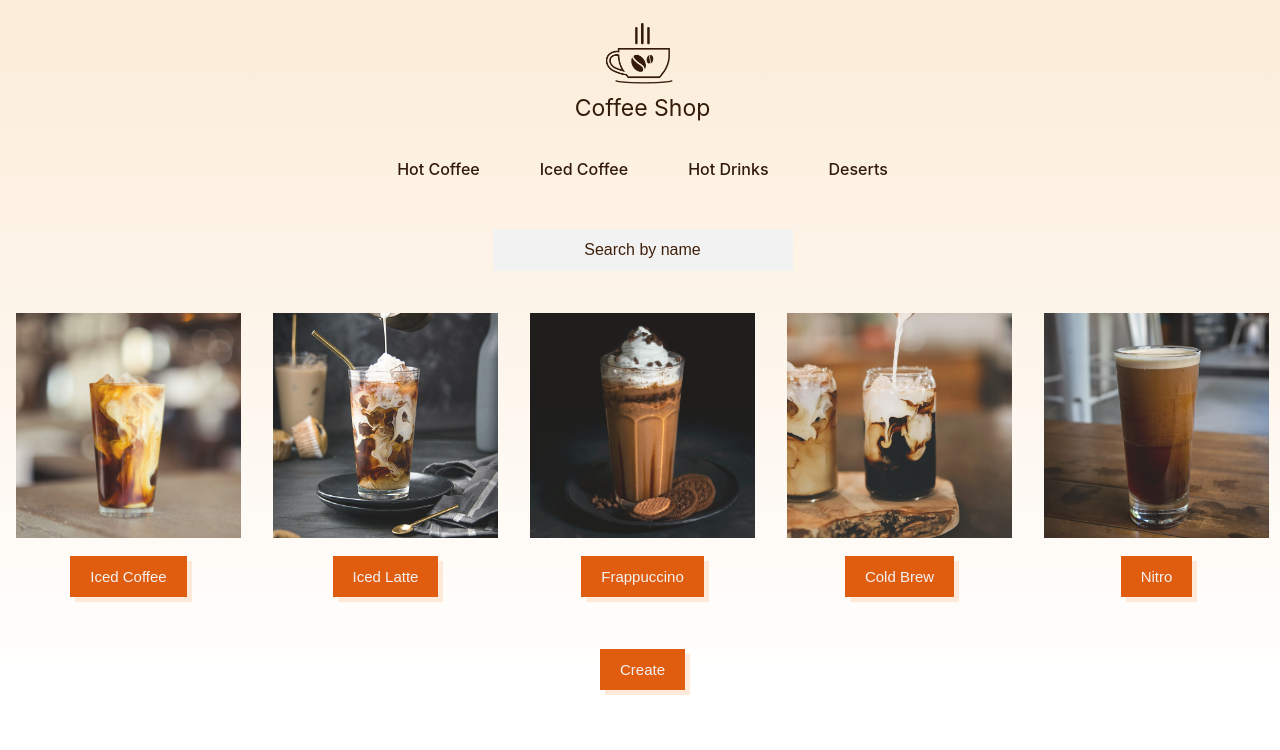
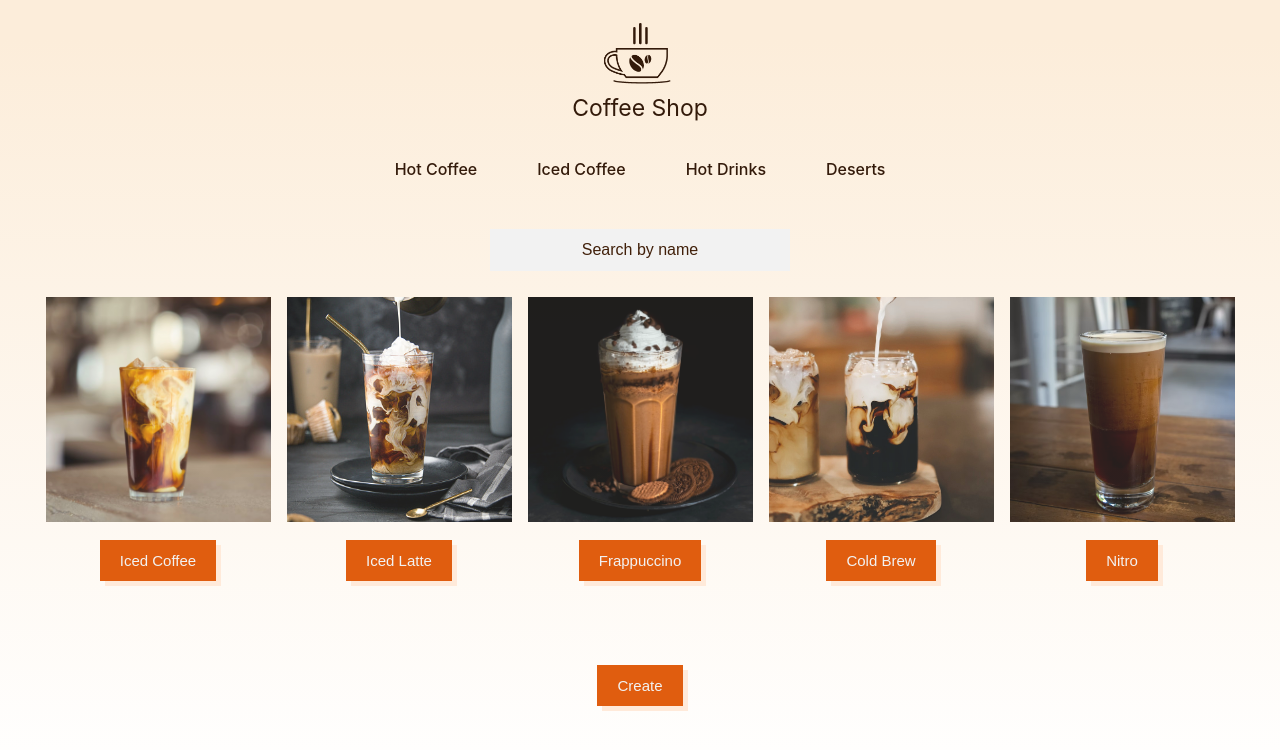
Before and after one commit to alexandrumihaessignant/coffee, a React (Create React App) app: page / in a window 1280 px wide. Shown: the top 750 px of the page. Built offline with nearby package versions, Linux system fonts and the light colour scheme; no server answers.

Commit message:
feature: Fetch items from Sample APIs

```diff
--- a/src/components/molecules/body/Item.jsx
+++ b/src/components/molecules/body/Item.jsx
@@ -11,7 +11,8 @@ const Item = (props) => {
     props.updateActiveView({
       activeView: ActiveView.Preview,
       previewTitle: props.title,
-      previewImgSrc: props.imgSrc
+      previewImgSrc: props.imgSrc,
+      previewDescription: props.description
     });
   }
 
--- a/src/components/molecules/body/Item.style.jsx
+++ b/src/components/molecules/body/Item.style.jsx
@@ -1,8 +1,6 @@
 import styled from 'styled-components';
 
 export const Item = styled.li`
-  margin: 0 1rem;
-
   display: flex;
   flex-direction: column;
   align-items: center;
--- a/src/components/molecules/body/ItemList.jsx
+++ b/src/components/molecules/body/ItemList.jsx
@@ -11,6 +11,7 @@ const ItemList = (props) => {
                 <Item key={item.title}
                       title={item.title}
                       imgSrc={item.imgSrc}
+                      description={item.description}
                       updateActiveView={props.updateActiveView}></Item>
             ))}
           </S.ItemList>
--- a/src/components/molecules/body/ItemList.style.jsx
+++ b/src/components/molecules/body/ItemList.style.jsx
@@ -1,10 +1,13 @@
 import styled from 'styled-components';
 
 export const ItemList = styled.ul`
+  padding-left: 0;
+  margin: 0;
+
   width: 100%;
-  padding-left: 0;
 
-  display: flex;
+  display: grid;
+  grid-template-columns: repeat(auto-fill, 225px);
   justify-content: center;
-  align-items: center;
+  grid-gap: 1rem;
 `
--- a/src/components/molecules/body/ItemPreview.jsx
+++ b/src/components/molecules/body/ItemPreview.jsx
@@ -14,10 +14,12 @@ const ItemPreview = (props) => {
               <S.Content>
                 <img src={props.imgSrc}/>
                 <div>
-                  <p>Ingredients:</p>
-                  <p>Ice, Milk, Coffee Frappuccino Syrup [Sugar, Water, Natural
-                    Flavor, Salt, Xanthan Gum, Potassium Sorbate, Citric Acid],
-                    Coffee, Brewed Espresso.</p>
+                  <p>Description:</p>
+                  <p>{
+                    props.description !== undefined
+                        ? props.description
+                        : `No description has been found.`
+                  }</p>
                 </div>
               </S.Content>
             </S.Preview>
--- a/src/components/molecules/body/ItemPreview.style.jsx
+++ b/src/components/molecules/body/ItemPreview.style.jsx
@@ -33,9 +33,10 @@ export const Content = styled.div`
   margin-top: 24px;
 
   display: flex;
+  flex-direction: column;
 
   img {
-    width: 50%;
+    width: 100%;
     height: 500px;
 
     object-fit: cover;
@@ -45,8 +46,8 @@ export const Content = styled.div`
   }
 
   div {
-    width: 50%;
-    margin-left: 24px;
+    width: 100%;
+    margin-top: 12px;
 
     p {
       color: var(--primary-darker);
--- a/src/components/molecules/body/ItemPreviewBackButton.jsx
+++ b/src/components/molecules/body/ItemPreviewBackButton.jsx
@@ -8,7 +8,8 @@ const ItemPreviewBackButton = (props) => {
     props.updateActiveView({
       activeView: ActiveView.List,
       previewTitle: null,
-      previewImgSrc: null
+      previewImgSrc: null,
+      previewDescription: null
     });
   }
 
--- a/src/components/organisms/Body.jsx
+++ b/src/components/organisms/Body.jsx
@@ -13,21 +13,51 @@ export const ActiveView = {
   Create: 'Create',
 }
 
+const hotCoffeeEndpoint = 'https://api.sampleapis.com/coffee/hot';
+const icedCoffeeEndpoint = 'https://api.sampleapis.com/coffee/iced';
+
 class Body extends Component {
 
   constructor() {
     super();
-    this.icedCoffeeImg = require('./../../assets/iced-coffee.jpg');
-    this.icedLatteImg = require('./../../assets/iced-latte.jpg');
-    this.frappuccinoImg = require('./../../assets/frappuccino.jpg');
-    this.coldBrewImg = require('./../../assets/cold-brew.jpg');
-    this.nitroImg = require('./../../assets/nitro.jpg');
-
     this.state = {
       activeView: ActiveView.List,
       previewTitle: null,
-      previewImgSrc: null
+      previewImgSrc: null,
+      previewDescription: null,
+      items: [
+        {
+          title: 'Iced Coffee',
+          imgSrc: require('./../../assets/iced-coffee.jpg')
+        },
+        {
+          title: 'Iced Latte',
+          imgSrc: require('./../../assets/iced-latte.jpg')
+        },
+        {
+          title: 'Frappuccino',
+          imgSrc: require('./../../assets/frappuccino.jpg')
+        },
+        {
+          title: 'Cold Brew',
+          imgSrc: require('./../../assets/cold-brew.jpg')
+        },
+        {
+          title: 'Nitro',
+          imgSrc: require('./../../assets/nitro.jpg')
+        }
+      ],
+      isFetching: false
     };
+    this.fetchItems = this.fetchItems.bind(this);
+    this.updateExistingItems = this.updateExistingItems.bind(this);
+    this.computeUniqueItems = this.computeUniqueItems.bind(this);
+  }
+
+  componentDidMount() {
+    this.fetchItems(hotCoffeeEndpoint, icedCoffeeEndpoint).then(newItems => {
+      this.updateExistingItems(newItems)
+    });
   }
 
   handleUpdateActiveView = (itemListData) => {
@@ -35,26 +65,62 @@ class Body extends Component {
       activeView: itemListData.activeView,
       previewTitle: itemListData.previewTitle,
       previewImgSrc: itemListData.previewImgSrc,
+      previewDescription: itemListData.previewDescription
     });
   };
+
+  async fetchItems(...endpoints) {
+    this.setState({
+      isFetching: true
+    });
+    let newItems = [];
+    for (const endpoint of endpoints) {
+      const response = await fetch(endpoint);
+      const json = await response.json();
+      const someNewItems = json.map(coffee => {
+        return {
+          title: coffee.title,
+          imgSrc: coffee.image,
+          description: coffee.description
+        }
+      });
+      newItems = newItems.concat(someNewItems);
+    }
+    return newItems;
+  }
+
+  updateExistingItems(newItems) {
+    this.setState({
+      isFetching: false,
+      items: this.computeUniqueItems(newItems)
+    });
+  }
+
+  computeUniqueItems(newItems) {
+    const items = this.state.items.concat(newItems);
+    for (let i = 0; i < items.length; ++i) {
+      for (let j = i + 1; j < items.length; ++j) {
+        if (items[i].title === items[j].title) {
+          items.splice(j--, 1);
+        }
+      }
+    }
+    return items;
+  }
 
   render() {
     return (
         <S.Body>
           <Search
               display={this.state.activeView === ActiveView.List}/>
-          <ItemList
-              display={this.state.activeView === ActiveView.List}
-              activeView={this.state.activeView}
-              updateActiveView={this.handleUpdateActiveView}
-              items={[
-                {title: 'Iced Coffee', imgSrc: this.icedCoffeeImg},
-                {title: 'Iced Latte', imgSrc: this.icedLatteImg},
-                {title: 'Frappuccino', imgSrc: this.frappuccinoImg},
-                {title: 'Cold Brew', imgSrc: this.coldBrewImg},
-                {title: 'Nitro', imgSrc: this.nitroImg},
-              ]}>
-          </ItemList>
+          <S.ItemListWrapper>
+            <ItemList
+                display={this.state.activeView === ActiveView.List}
+                activeView={this.state.activeView}
+                updateActiveView={this.handleUpdateActiveView}
+                items={this.state.items}>
+            </ItemList>
+          </S.ItemListWrapper>
           <S.CreateButtonWrapper>
             <CreateItemButton
                 display={this.state.activeView === ActiveView.List}
@@ -64,6 +130,7 @@ class Body extends Component {
               display={this.state.activeView === ActiveView.Preview}
               title={this.state.previewTitle}
               imgSrc={this.state.previewImgSrc}
+              description={this.state.previewDescription}
               updateActiveView={this.handleUpdateActiveView}>
           </ItemPreview>
         </S.Body>
--- a/src/components/organisms/Body.style.jsx
+++ b/src/components/organisms/Body.style.jsx
@@ -1,12 +1,23 @@
 import styled from 'styled-components';
 
 export const Body = styled.div`
+  margin-bottom: 84px;
+
   display: flex;
   justify-content: center;
   flex-direction: column;
   align-items: center;
 `
 
+export const ItemListWrapper = styled.div`
+  max-width: 1280px;
+  width: 100%;
+  min-width: 225px;
+
+  display: flex;
+  justify-content: center;
+`
+
 export const CreateButtonWrapper = styled.div`
-  margin-top: 36px;
+  margin-top: 84px;
 `
--- a/src/index.js
+++ b/src/index.js
@@ -6,7 +6,5 @@ import App from './App';
 const root = ReactDOM.createRoot(document.getElementById('root'));
 
 root.render(
-  <React.StrictMode>
-    <App />
-  </React.StrictMode>
+    <App/>
 );
```
